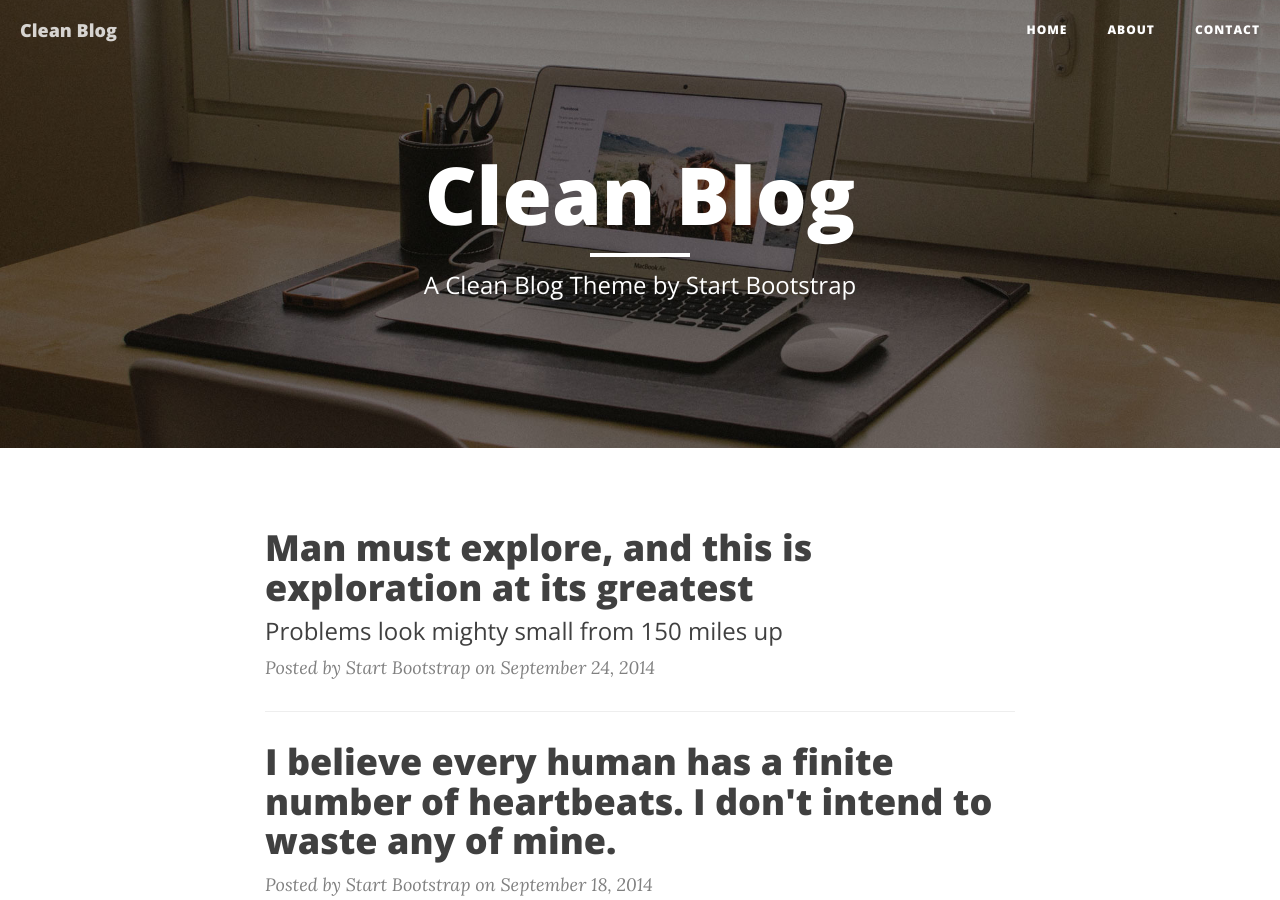
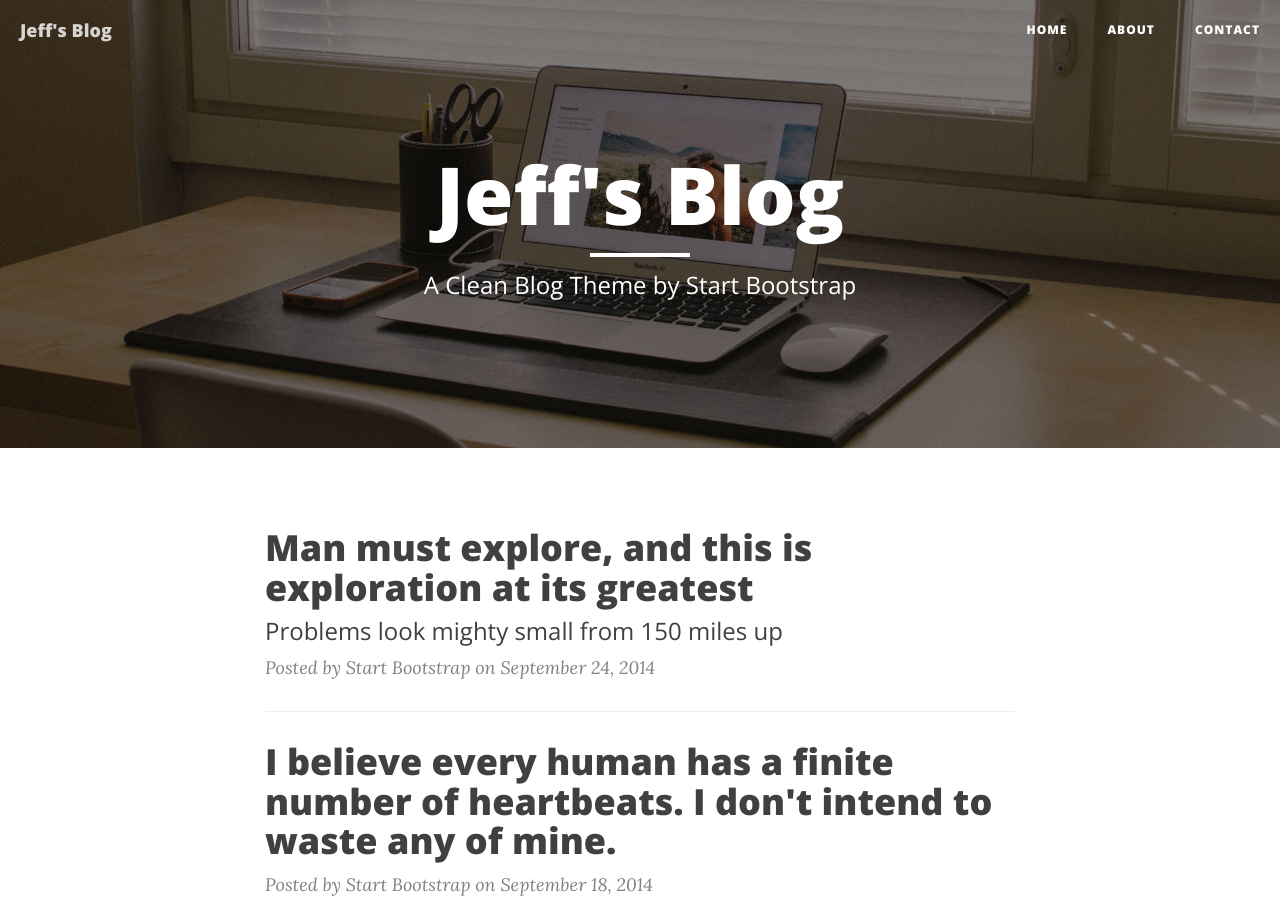
Before and after one commit to jeffreyxparker/jeffreyxparker.github.io, a Jekyll site: the page built from index.html, in a window 1280 px wide and 900 px high. Built offline with Jekyll 4.4.1, drawn with Linux system fonts in a browser that asks for light colours; nearby versions of some CDN libraries; the list of posts is cut into pages by our own code; some of the changed lines change nothing that is shown.

Commit message:
Playing with Jekyll

```diff
--- a/_config.yml
+++ b/_config.yml
@@ -1,15 +1,15 @@
 # Site settings
-title: Clean Blog
+title: Jeff's Blog
 header-img: img/home-bg.jpg
-email: your-email@yourdomain.com
+email: jeffreyxparker@gmail.com
 copyright_name: Your/Project/Corporate Name
 description: "Write your site description here. It will be used as your sites meta description as well!"
-baseurl: "/startbootstrap-clean-blog-jekyll"
-url: "http://yourdomain.com"
+baseurl: ""
+url: "localhost:4000"
 twitter_username: SBootstrap
-github_username:  davidtmiller
-facebook_username:  StartBootstrap
-email_username:  your-email@yourdomain.com
+github_username:  jeffreyxparker
+facebook_username:  jeffreyxparker
+email_username:  jeffreyxparker@gmail.com
 
 # Google Analytics
 # To enable google analytics, uncomment below line with a valid Google Tracking ID
```
